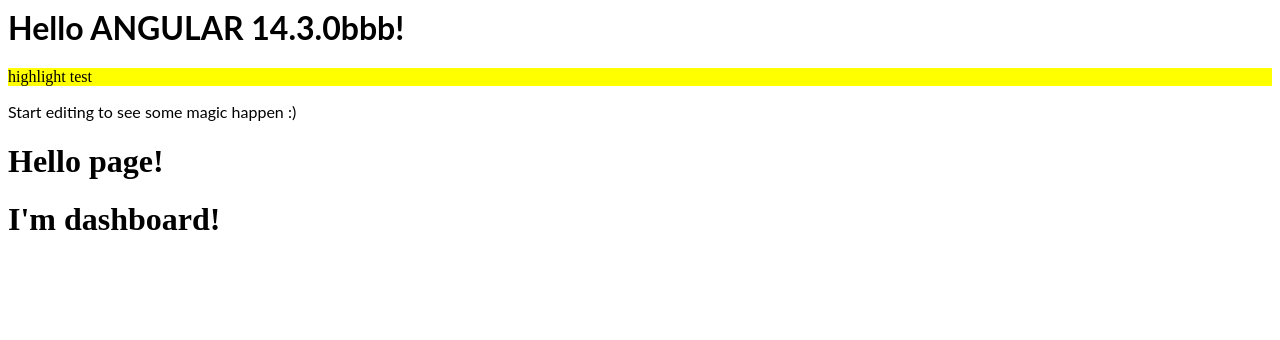
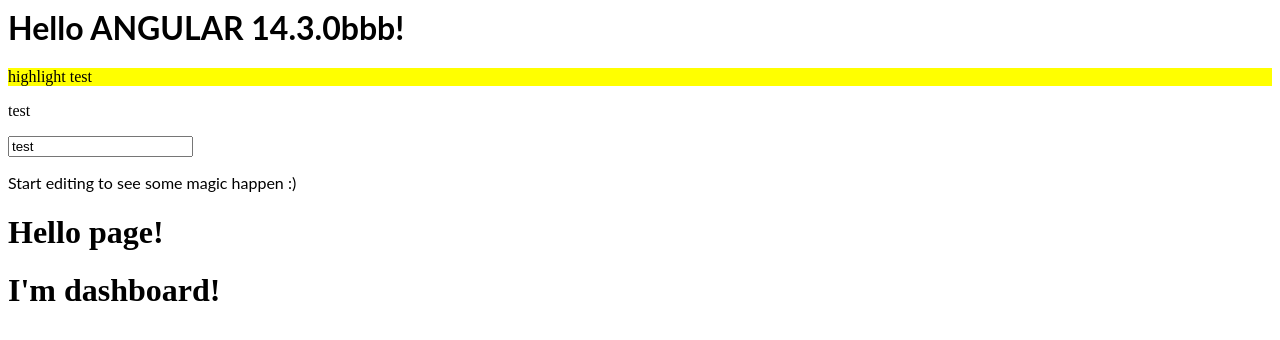
Before and after one commit to StevenWeng/angular-ivy-nzl5da, an Angular app: page /pages/dashboard in a window 1280 px wide. Shown: the top 340 px of the page. Built offline with nearby package versions, Linux system fonts and the light colour scheme.

Commit message:
3 files modified

```diff
--- a/src/app/app.module.ts
+++ b/src/app/app.module.ts
@@ -9,6 +9,7 @@
 import { PagesModule } from "./pages/pages.module";
 import { HighligntDirective } from "./commons/highlight.directive";
 import { UpperNameDirective } from "./commons/uppername.directive";
+import { LogNgModelDirective } from "./commons/logNgModel.directive";
 
 @NgModule({
   imports: [BrowserModule, FormsModule, AppRoutingModule, PagesModule],
@@ -16,7 +17,8 @@
     AppComponent,
     HelloComponent,
     HighligntDirective,
-    UpperNameDirective
+    UpperNameDirective,
+    LogNgModelDirective
   ],
   bootstrap: [AppComponent]
 })
--- a/src/app/commons/logNgModel.directive.ts
+++ b/src/app/commons/logNgModel.directive.ts
@@ -1,10 +1,19 @@
-import { Directive, OnInit, Input } from "@angular/core";
+import { Directive, OnInit, Input, HostListener } from "@angular/core";
+import { NgModel } from "@angular/forms";
+import { Subscriber } from "rxjs";
 
 @Directive({
   selector: "[logNgModel]"
 })
-export class LogNgModelDirective implements OnInit {
-  constructor() {}
+export class LogNgModelDirective implements OnInit  {
+  constructor(private ngModel: NgModel) {}
 
-  ngOnInit(): void {}
+  ngOnInit(): void {
+    console.log(this.ngModel);
+  }
+
+  @HostListener('change', ['$event.target'])
+  onChanges(e) {
+    console.log(e);
+  }
 }
--- a/src/app/hello.component.ts
+++ b/src/app/hello.component.ts
@@ -1,10 +1,12 @@
-import { Component, Input } from "@angular/core";
+import { Component, Input, OnInit } from "@angular/core";
 
 @Component({
   selector: "hello",
   template: `
     <h1>Hello {{ name }}!</h1>
     <p appHighlight>highlight test</p>
+    <p>{{ testValue }}</p>
+    <input type="text" [(ngModel)]="testValue" logNgModel />
   `,
   styles: [
     `
@@ -14,6 +16,11 @@
     `
   ]
 })
-export class HelloComponent {
+export class HelloComponent implements OnInit {
   @Input() name: string;
+  testValue: string;
+
+  ngOnInit(): void {
+    this.testValue = "test";
+  }
 }
```
